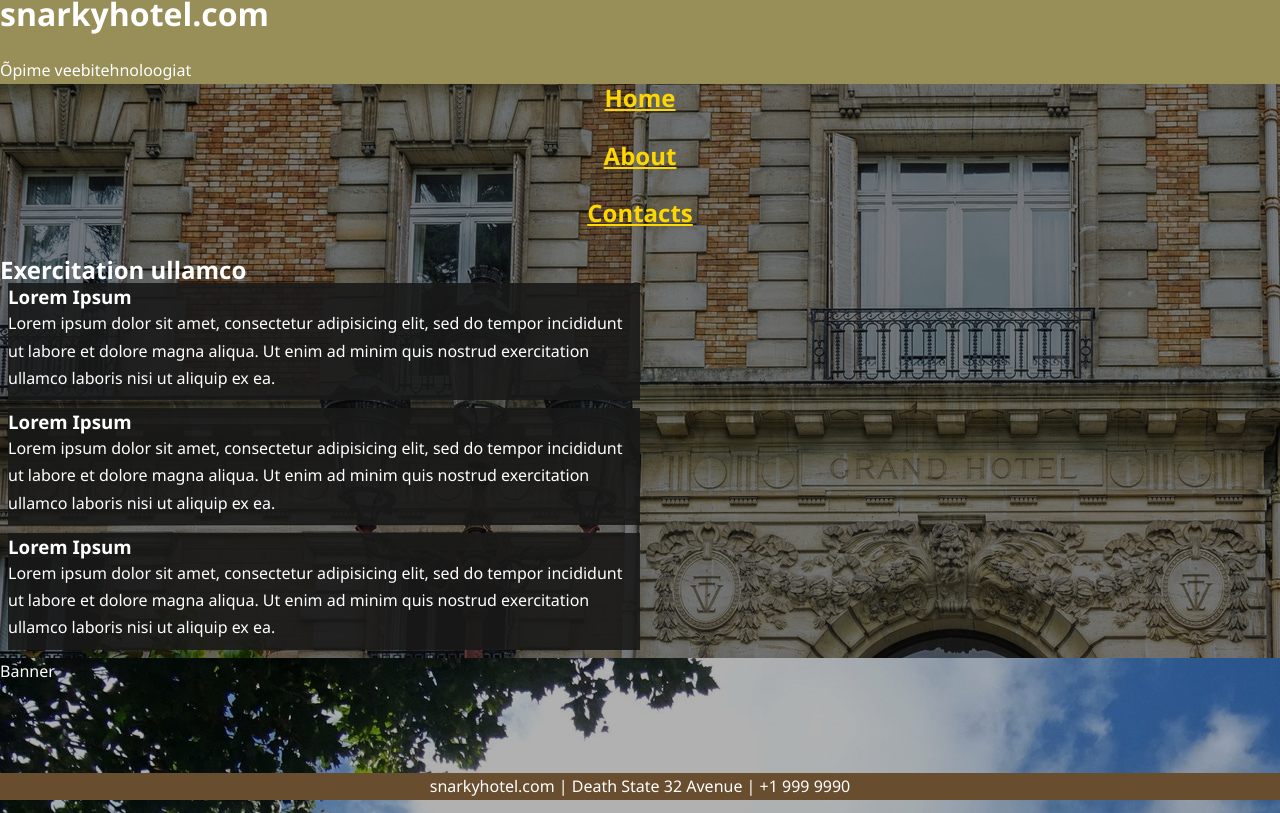
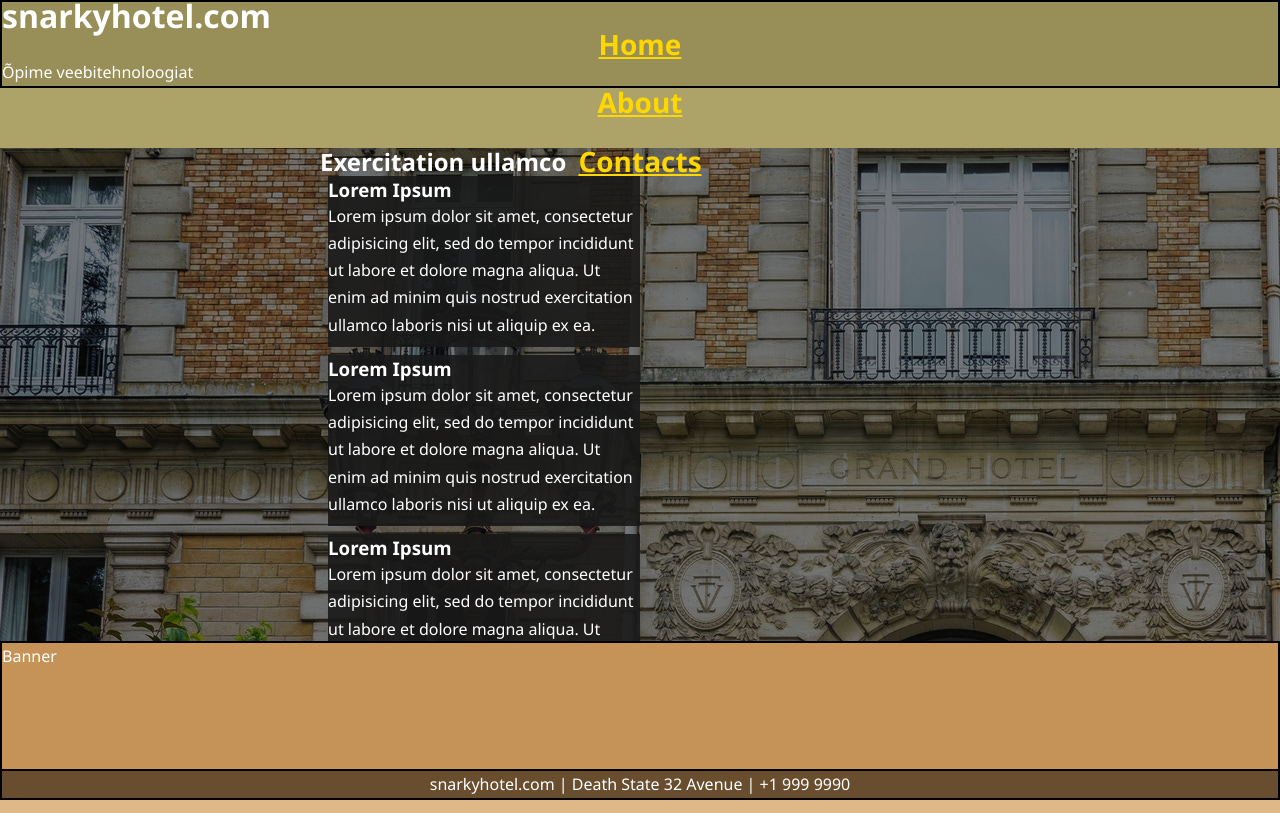
Before and after one commit to vinskitakahashi/MyWorstWebsite2, a plain HTML site: page index.html in a window 1280 px wide. Drawn offline with Linux system fonts and the light colour scheme.

Commit message:
Update main.css

```diff
--- a/styles/main.css
+++ b/styles/main.css
@@ -8,6 +8,7 @@ html, body {
     background-color: burlywood;
     font-family: 'Segoe UI', 'Tahoma', 'Verdana', sans-serif;
     line-height: 1.7em;
+    height: 100%;
 }
 
 body {
@@ -18,12 +19,15 @@ body {
 
 header {
     background-color: rgb(151, 142, 88);
+    border: solid 2px;
 }
 
 nav {
+    display: flex;
+    background-color: rgb(173, 163, 104);
     justify-content: center;
-    justify-self: center;
     align-items: center;
+    height: 60px;
 }
 
 #navbar {
@@ -33,14 +37,23 @@ nav {
     text-align: center;
 }
 
+#navbar a {
+    color: gold;
+    font-size: 28px;
+}
+
 aside {
-    background-color: rgb(177,177,177);
-    background-image: url(/images/photo-2.jpg);
+    border: solid 2px;
+    background-color: rgb(197, 146, 87);
     background-blend-mode: multiply;
     padding-bottom: 128px;
+    position: absolute;
+    bottom: 0px;
+    width: 100%;
 }
 
 footer {
+    border: solid 2px;
     background-color: rgb(104, 77, 47);
     text-align: center;
 
@@ -55,6 +68,7 @@ section {
     justify-content: center;
     justify-self: center;
     align-items: center;
+    width: 50%;
 }
 
 article {
@@ -85,7 +99,3 @@ h3 {
 a {
     color: rgb(255,255,255);
 }
-
-#navbar a {
-    color: gold;
-}
```
